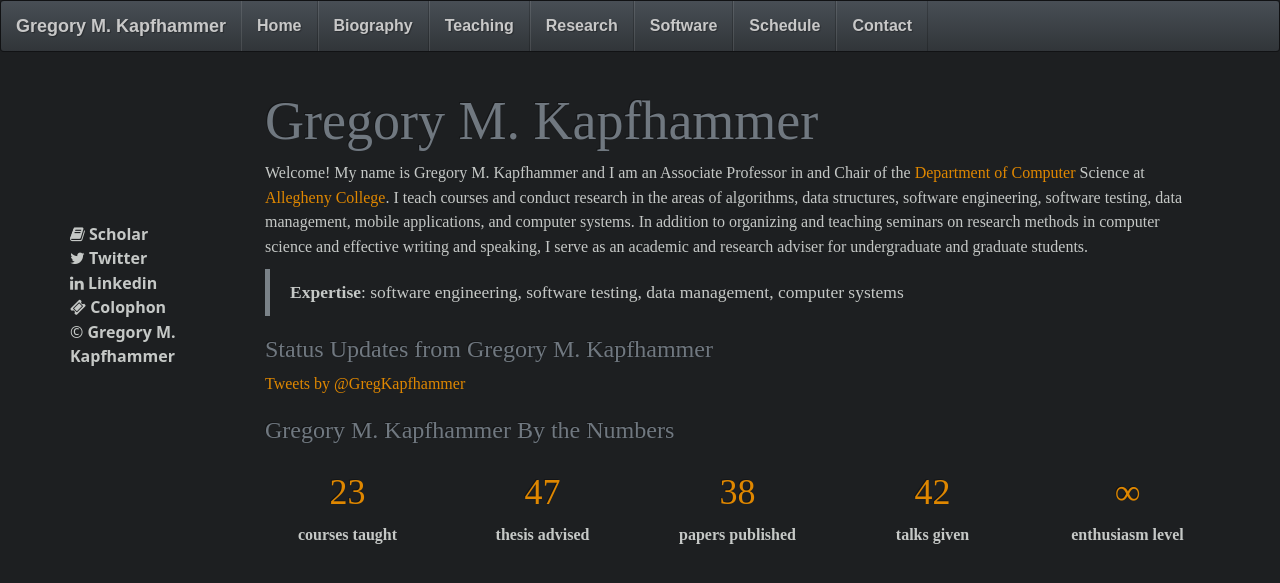
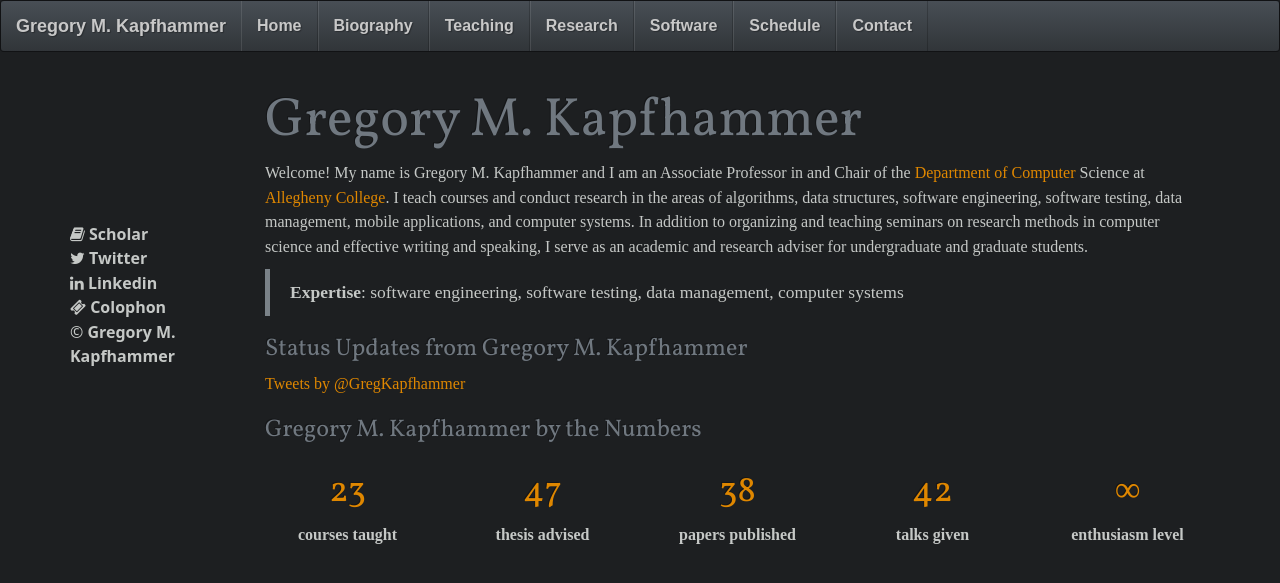
Before and after one commit to geerc/www, a Jekyll site: the page built from gkapfham/index.md, in a window 1280 px wide. Shown: the top 583 px of the page. Built offline with Jekyll 4.4.1, drawn with Linux system fonts in a browser that asks for light colours; nearby versions of some CDN libraries; some web fonts are replaced; Markdown is read by kramdown in place of the engine named in the settings; comment, search, counter and statistics services are not loaded.

Commit message:
Commented out the not needed fonts.

```diff
--- a/gkapfham/_layouts/defaults.html
+++ b/gkapfham/_layouts/defaults.html
@@ -8,8 +8,9 @@
 
     <link href="css/bootstrap-slatemod.css" rel="stylesheet">
     <link href="//netdna.bootstrapcdn.com/font-awesome/4.0.3/css/font-awesome.css" rel="stylesheet">
-    <link href='http://fonts.googleapis.com/css?family=Droid+Sans|Ubuntu|Roboto|Cambo|Lusitana|Neuton|Rokkitt|Varela+Round' rel='stylesheet' type='text/css'>
-
+    <!-- <link href='http://fonts.googleapis.com/css?family=Rosario' rel='stylesheet' type='text/css'>    -->
+    <!-- <link href='http://fonts.googleapis.com/css?family=Volkhorn' rel='stylesheet' type='text/css'>    -->
+    <link href='http://fonts.googleapis.com/css?family=Vollkorn|Rosario' rel='stylesheet' type='text/css'>
     <style>
     body {
         padding-top: 0px;
@@ -66,7 +67,7 @@ ript>
               <div class="col-md-2 visible-md visible-lg">
               </div>
               <div class="col-sm-10 top-reduce hidden-xs">
-                  <h3 class="">Gregory M. Kapfhammer By the Numbers</h3>
+                  <h3> Gregory M. Kapfhammer by the Numbers</h3>
               </div>
           </div>
           <div class="row">
@@ -92,7 +93,11 @@ ript>
                     <h2 class="highlight">&infin;</h2>
                     <b>enthusiasm level</b>
                 </div>
-          </div>
+            </div>
+            <div class="row">
+                <div class="col-md-12 bottom-pad">
+                </div>
+            </div>
     </div>
 
     <!-- Bootstrap core JavaScript
```
